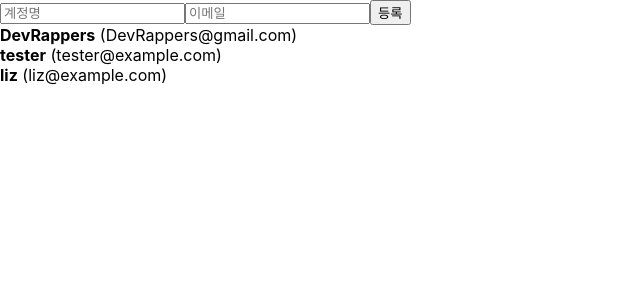
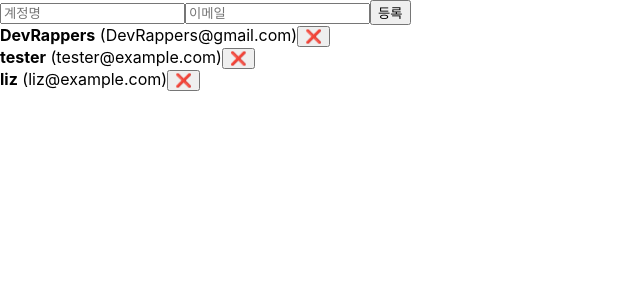
Before and after one commit to DevRappers/REACT_Study, a React (Create React App) app in the folder react-tutorial/begin-react/: page / in a window 1280 px wide. Shown: the top 300 px of the page, without its empty margins (0-640 px from the left). Built offline with nearby package versions, Linux system fonts and the light colour scheme.

Commit message:
배열에 항목 제거하기

```diff
--- a/react-tutorial/begin-react/src/App.js
+++ b/react-tutorial/begin-react/src/App.js
@@ -99,7 +99,13 @@
 
     // useRef로 한 값을 변경시켜주고 싶을때
     nextId.current += 1;
+  };
+
+  const onRemove = id =>{
+    // filter를 이용해서 id가 삭제한 아이디가 아닌것만 출력
+    setUsers(users.filter(user => user.id !== id));
   }
+
   return (
    <>
     {/* 주석 테스트 */}
@@ -116,7 +122,7 @@
     */
     }
     <CreateUser username={username} email={email} onChange={onChange} onCreate={onCreate}/>
-    <UserList users={users}/>
+    <UserList users={users} onRemove={onRemove}/>
    </>
   );
 }
--- a/react-tutorial/begin-react/src/UserList.js
+++ b/react-tutorial/begin-react/src/UserList.js
@@ -1,14 +1,16 @@
 import React from 'react';
 
-function User({ user }){
+function User({ user, onRemove }){
+    const {username, email, id} = user;
     return(
         <div>
-            <b>{user.username}</b> <span>({user.email})</span>
+            <b>{username}</b> <span>({email})</span>
+            <button onClick={() => onRemove(id)}>❌</button>
         </div>
-    )
+    );
 }
 
-function UserList({users}) {
+function UserList({users, onRemove}) {
     return (
         <div>
           {/*
@@ -30,7 +32,7 @@
               // 만약 고유값이 없으면 index를 사용해도됨 key={index}
               // key가 없으면 생성하거나 수정하거나 삭제하거나 할때 불편함 어떤 것을 삭제 추가해야할지 어디에 추가해야할지 찾지못함
               users.map(
-                  user => (<User user={user} key={user.id}/>)
+                  user => (<User user={user} key={user.id} onRemove={onRemove}/>)
               )
           }
         </div>
```
